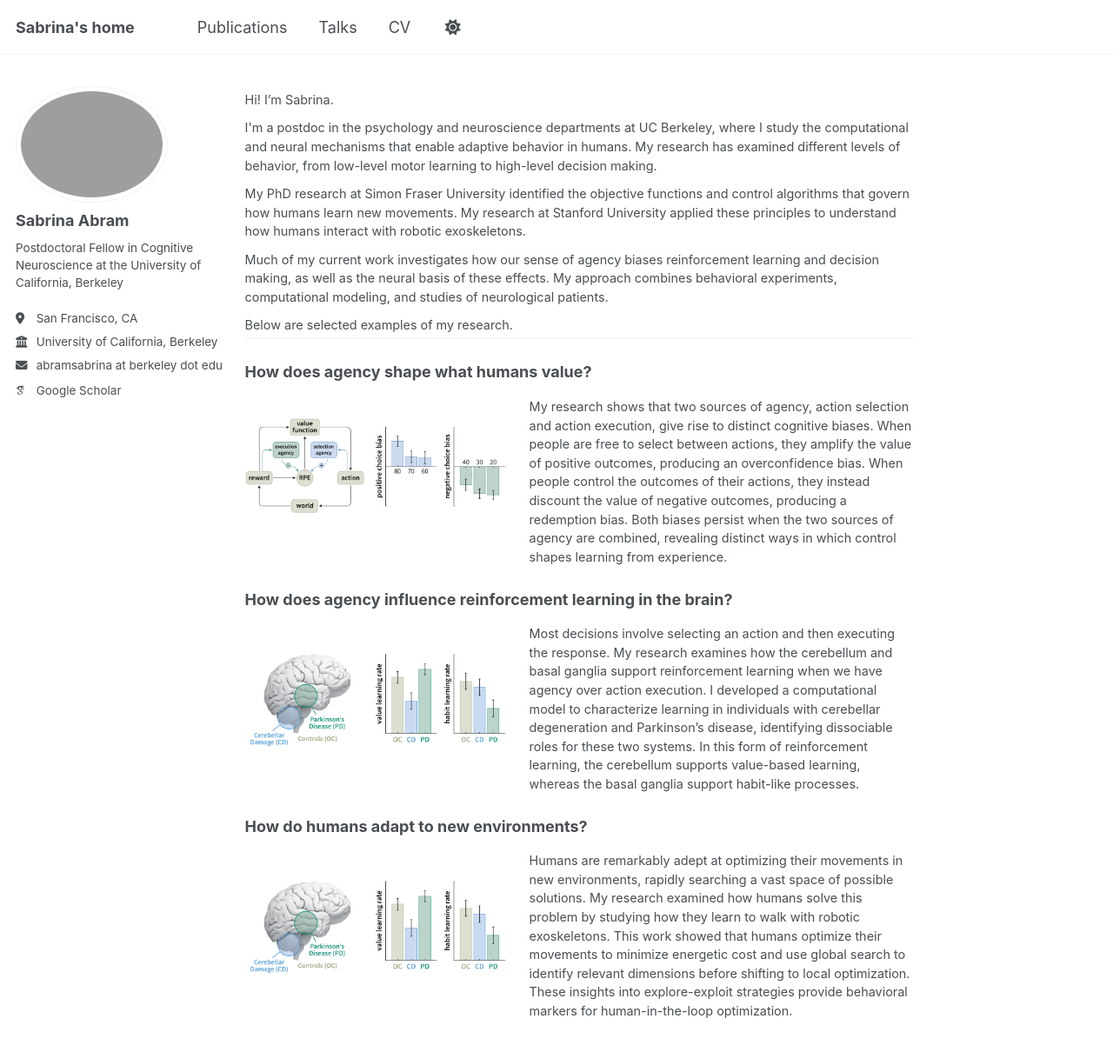
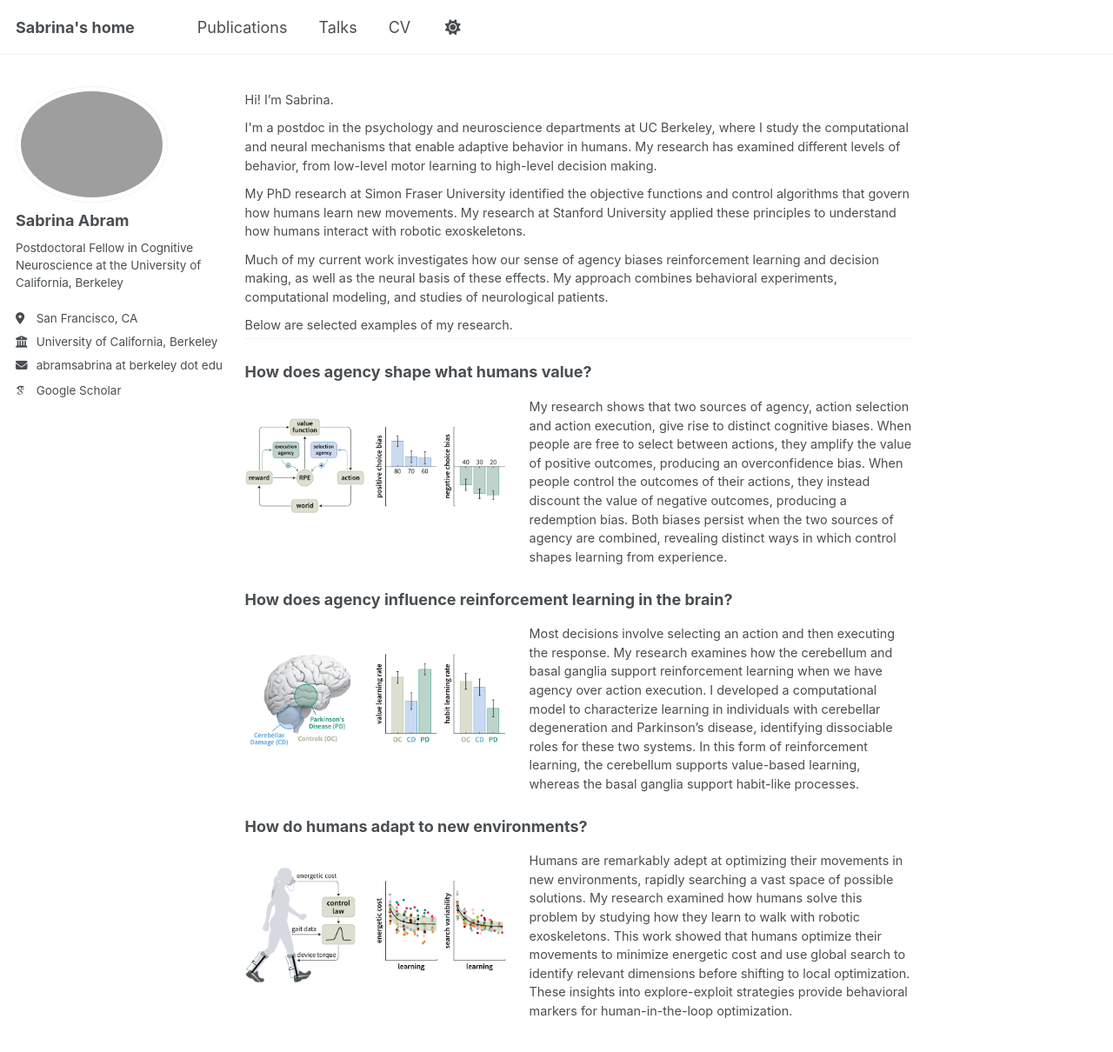
Before and after one commit to abramsabrina/abramsabrina.github.io, a Jekyll site: the page built from _pages/about.md, in a window 1280 px wide and 1228 px high. Shown: the top 1210 px of the window at 87% size. Built offline with Jekyll 4.4.1, drawn with Linux system fonts in a browser that asks for light colours; some web fonts are replaced; a script bundle is joined from its source files by our own code; library files that are not in the unit come from our copies.

```diff
--- a/_pages/about.md
+++ b/_pages/about.md
@@ -62,7 +62,7 @@
 
 <div class="research-section">
 
-  <img src="/images/R2.png" alt="">
+  <img src="/images/R3.png" alt="">
 
   <p>
     Humans are remarkably adept at optimizing their movements in new environments, rapidly searching a vast space of possible solutions. My research examined how humans solve this problem by studying how they learn to walk with robotic exoskeletons. This work showed that humans optimize their movements to minimize energetic cost and use global search to identify relevant dimensions before shifting to local optimization. These insights into explore-exploit strategies provide behavioral markers for human-in-the-loop optimization.
```
